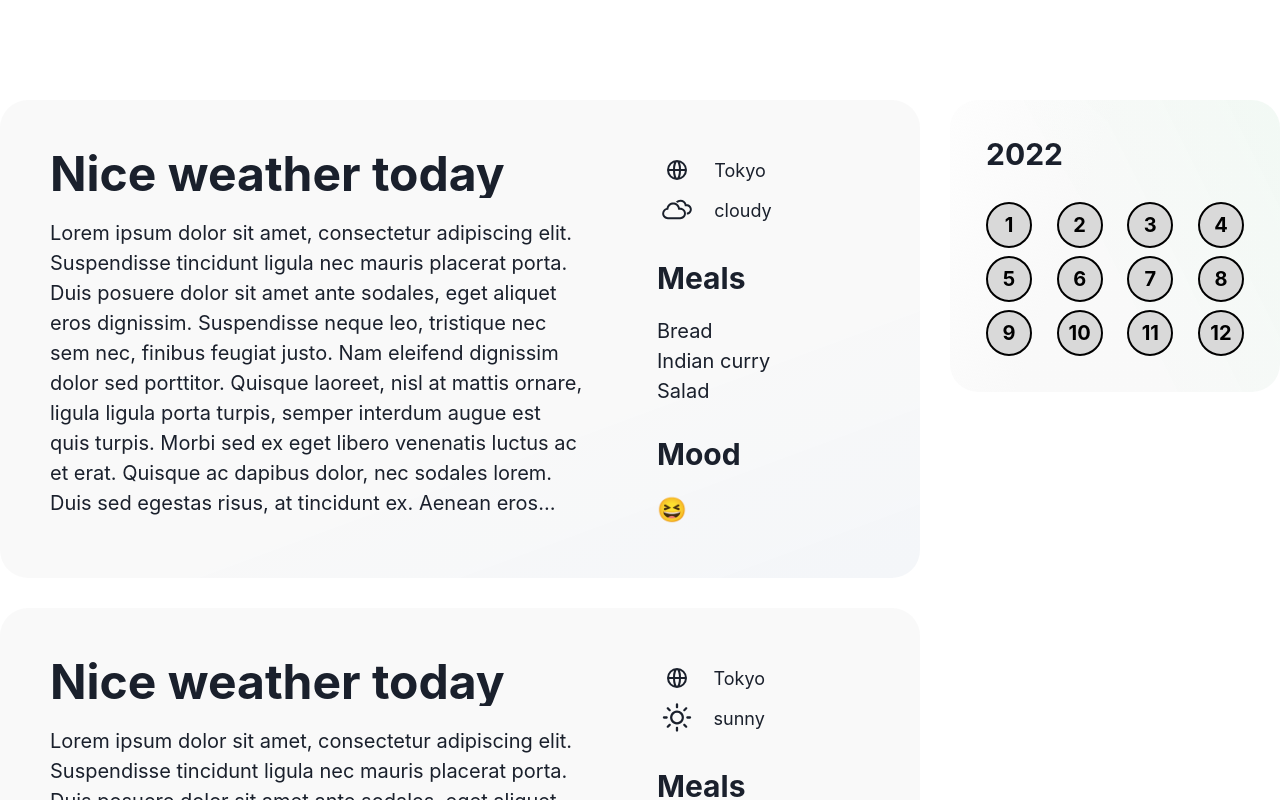
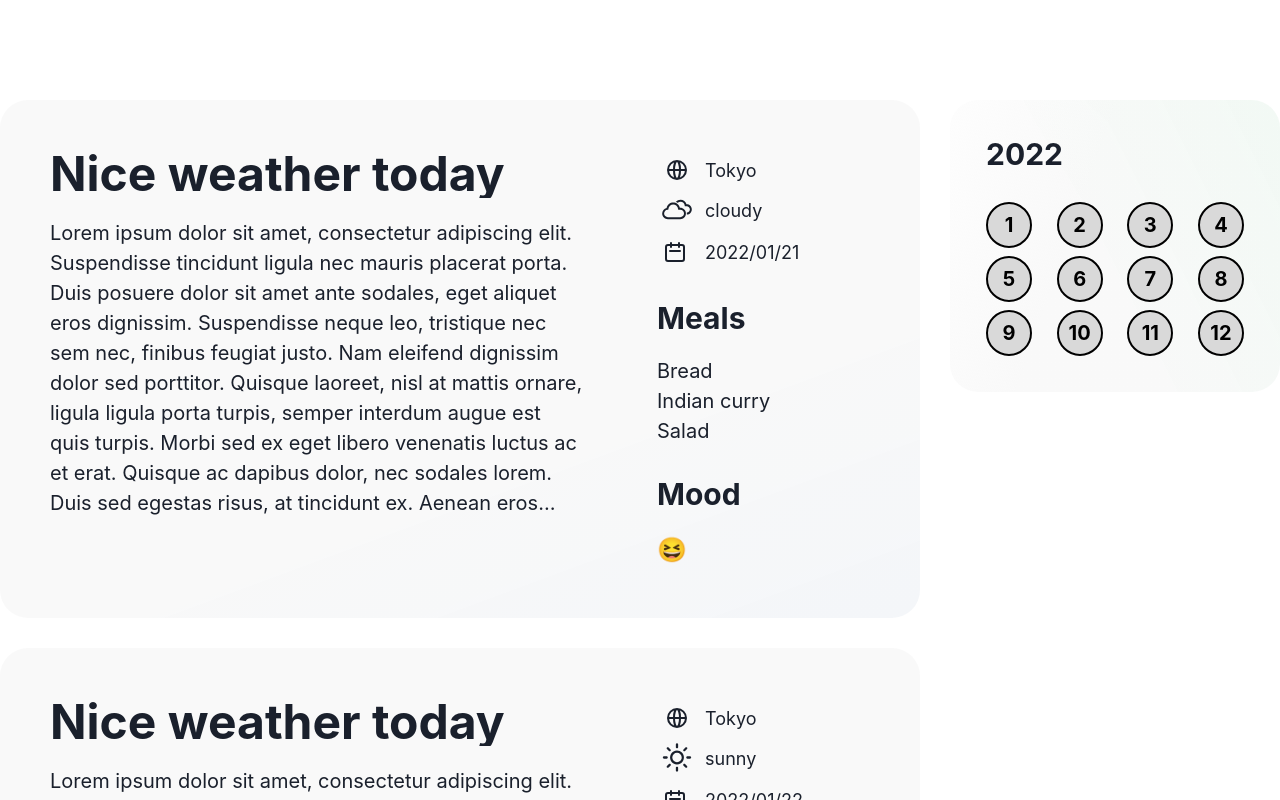
Before and after one commit to f3if3i/the-diary-app, a React (Vite) app: page /diaries in a window 1280 px wide. Shown: the top 800 px of the page. Built offline with nearby package versions, Linux system fonts and the light colour scheme.

Commit message:
feat: update DiaryCard component with date info

```diff
--- a/src/@types/diary.d.ts
+++ b/src/@types/diary.d.ts
@@ -5,6 +5,7 @@ export type Meals = {
 }
 
 export interface Diary {
+    datetime: string
     id: string,
     title: string,
     content: string,
--- a/src/components/DiaryCard/DiaryCard.tsx
+++ b/src/components/DiaryCard/DiaryCard.tsx
@@ -1,6 +1,6 @@
 import { css } from "@emotion/react"
 import { Text, Heading, Icon } from "@chakra-ui/react"
-import { HiOutlineGlobeAlt } from "react-icons/hi"
+import { HiOutlineGlobeAlt, HiOutlineCalendar } from "react-icons/hi"
 import { WEATHER_ICON } from "../../constants/weather"
 import { MOOD } from "../../constants/mood"
 
@@ -15,11 +15,12 @@ type DiaryCardProps = {
     lunch?: string,
     dinner?: string
     className?: string,
-    id: string
+    id: string,
+    date: string
 
 }
 
-export const DiaryCard = ({ id, title, content, image, mood, location, weather, breakfast, lunch, dinner, className }: DiaryCardProps): JSX.Element => {
+export const DiaryCard = ({ id, title, content, image, mood, location, weather, breakfast, lunch, dinner, className, date }: DiaryCardProps): JSX.Element => {
 
     return (
         <div css={styles.cardContainer}>
@@ -31,7 +32,7 @@ export const DiaryCard = ({ id, title, content, image, mood, location, weather,
 
             </div>
             <div css={styles.stateContainer} >
-                <GeoInfo location={location} weather={weather} />
+                <GeoInfo location={location} weather={weather} date={date} />
                 <Meals breakfast={breakfast} lunch={lunch} dinner={dinner} />
                 <Mood mood={mood} />
             </div>
@@ -43,10 +44,11 @@ export const DiaryCard = ({ id, title, content, image, mood, location, weather,
 
 type GeoInfoProps = {
     location: string,
-    weather: string
+    weather: string,
+    date: string,
 }
 
-const GeoInfo = ({ location, weather }: GeoInfoProps): JSX.Element => {
+const GeoInfo = ({ location, weather, date }: GeoInfoProps): JSX.Element => {
 
     return (
         <div css={styles.geoContainer} >
@@ -54,9 +56,15 @@ const GeoInfo = ({ location, weather }: GeoInfoProps): JSX.Element => {
             <Text fontSize="lg">{location}</Text>
             <WeatherIcon weather={weather} />
             <Text fontSize="lg">{weather}</Text>
+            <Icon mt="4px" ml="6px" w="24px" h="24px" color="black.500" as={HiOutlineCalendar} />
+            <Text mt="4px" fontSize="lg">{formatDate(date)}</Text>
         </div>
     )
 
+}
+
+const formatDate = (date: string) => {
+    return date.split("T")[0].replaceAll("-", "/")
 }
 
 
@@ -120,9 +128,8 @@ const styles = {
     }),
     geoContainer: css({
         display: "grid",
-        gridTemplateColumns: "1fr 1fr",
-        gridTemplateRows: "40px 40px",
-        gao: "18px",
+        gridTemplateColumns: "48px 1fr",
+        gridTemplateRows: "40px 40px 40px",
         justifyContent: "center",
         alignItems: "center",
         marginBottom: "30px"
@@ -130,7 +137,6 @@ const styles = {
     geoContent: css({
         display: "flex",
         alignItems: "center",
-        gap: "5px"
     }),
     mealContainer: css({
         marginBottom: "30px"
--- a/src/pages/Diaries.tsx
+++ b/src/pages/Diaries.tsx
@@ -25,7 +25,8 @@ export const Diaries = () => {
                                 weather={diary.weather}
                                 breakfast={diary.meals?.breakfast}
                                 lunch={diary.meals?.lunch}
-                                dinner={diary.meals?.dinner} />
+                                dinner={diary.meals?.dinner}
+                                date={diary.datetime} />
 
                         </Link>
                     })}
```
Also changed, not shown: 1 other file (tests, documents, lock files or other folders).
